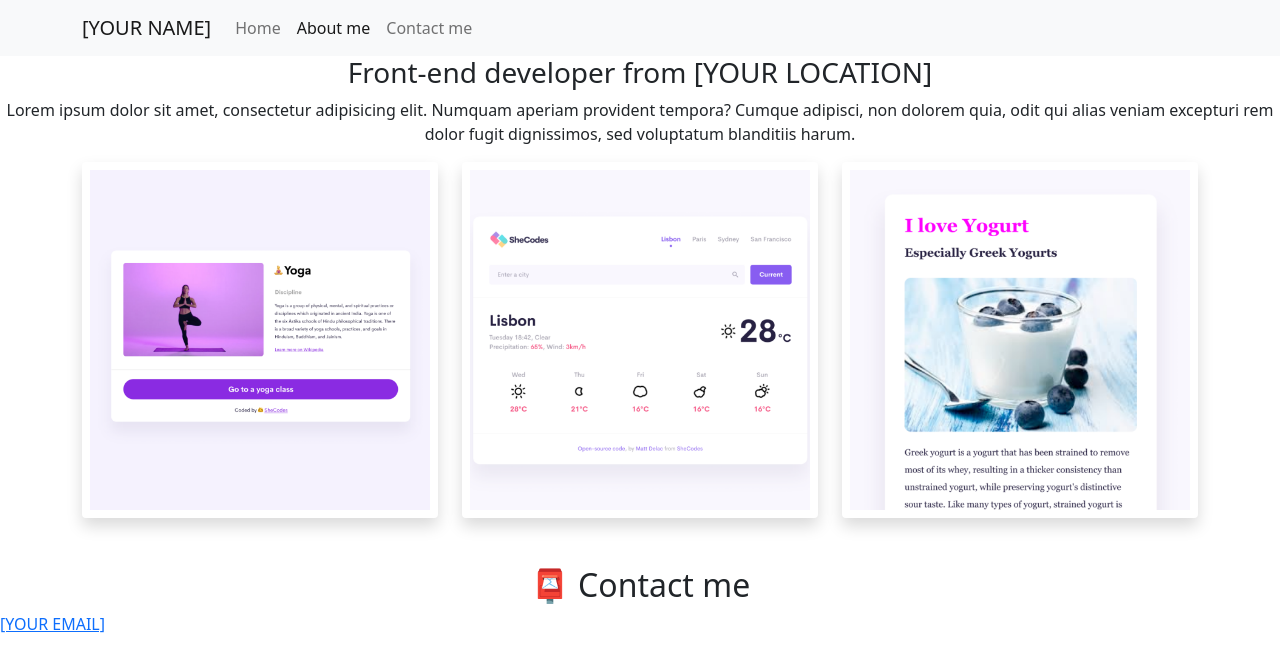
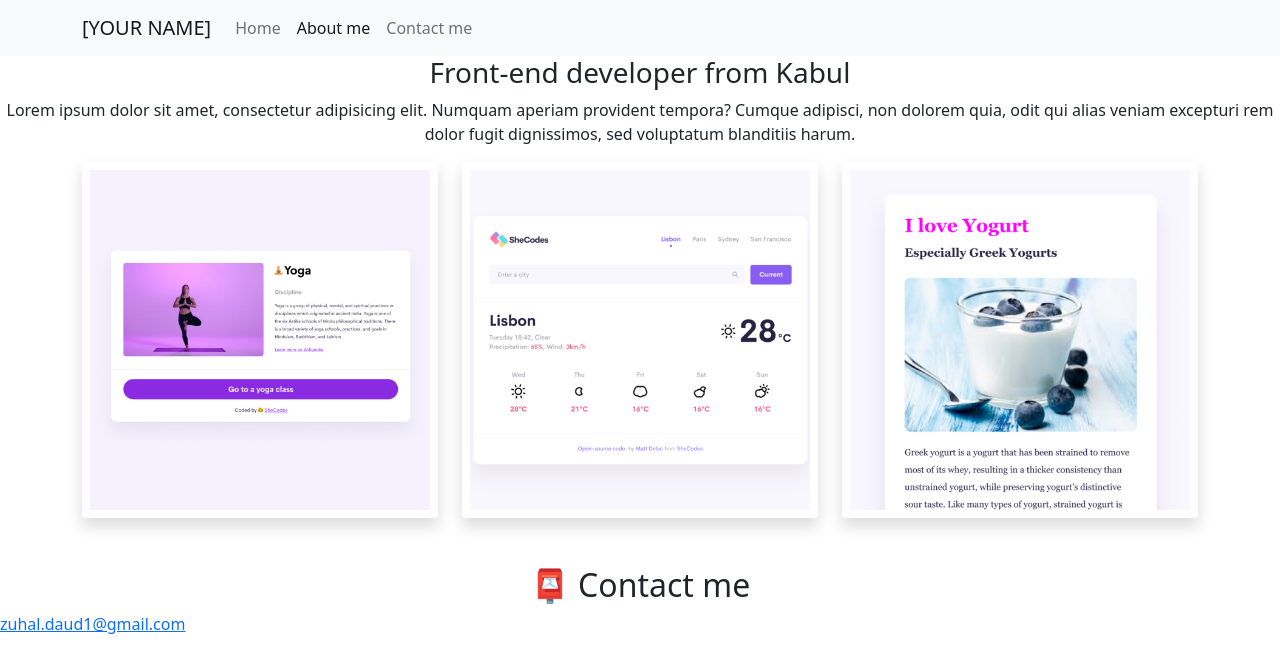
Before and after one commit to ZDYZUHAL/responsive_UI, a plain HTML site: page about.html in a window 1280 px wide. Drawn offline with nearby package versions, Linux system fonts and the light colour scheme.

Commit message:
add my email

```diff
--- a/about.html
+++ b/about.html
@@ -49,7 +49,7 @@
       </div>
     </nav>
     <h1 class="text-center">About me</h1>
-    <h3 class="text-center">Front-end developer from [YOUR LOCATION]</h3>
+    <h3 class="text-center">Front-end developer from Kabul</h3>
     <div class="about-paragraphs text-center">
       <p>
         Lorem ipsum dolor sit amet, consectetur adipisicing elit. Numquam
@@ -73,7 +73,9 @@
     </div>
     <div id="contact" class="mt-5">
       <h2 class="text-center">📮 Contact me</h2>
-      <a href="mailto:[YOUR EMAIL]" class="email-link"> [YOUR EMAIL] </a>
+      <a href="Zuhal:zuhal.daud1@gmail.com" class="email-link">
+        zuhal.daud1@gmail.com
+      </a>
     </div>
   </body>
 </html>
```
